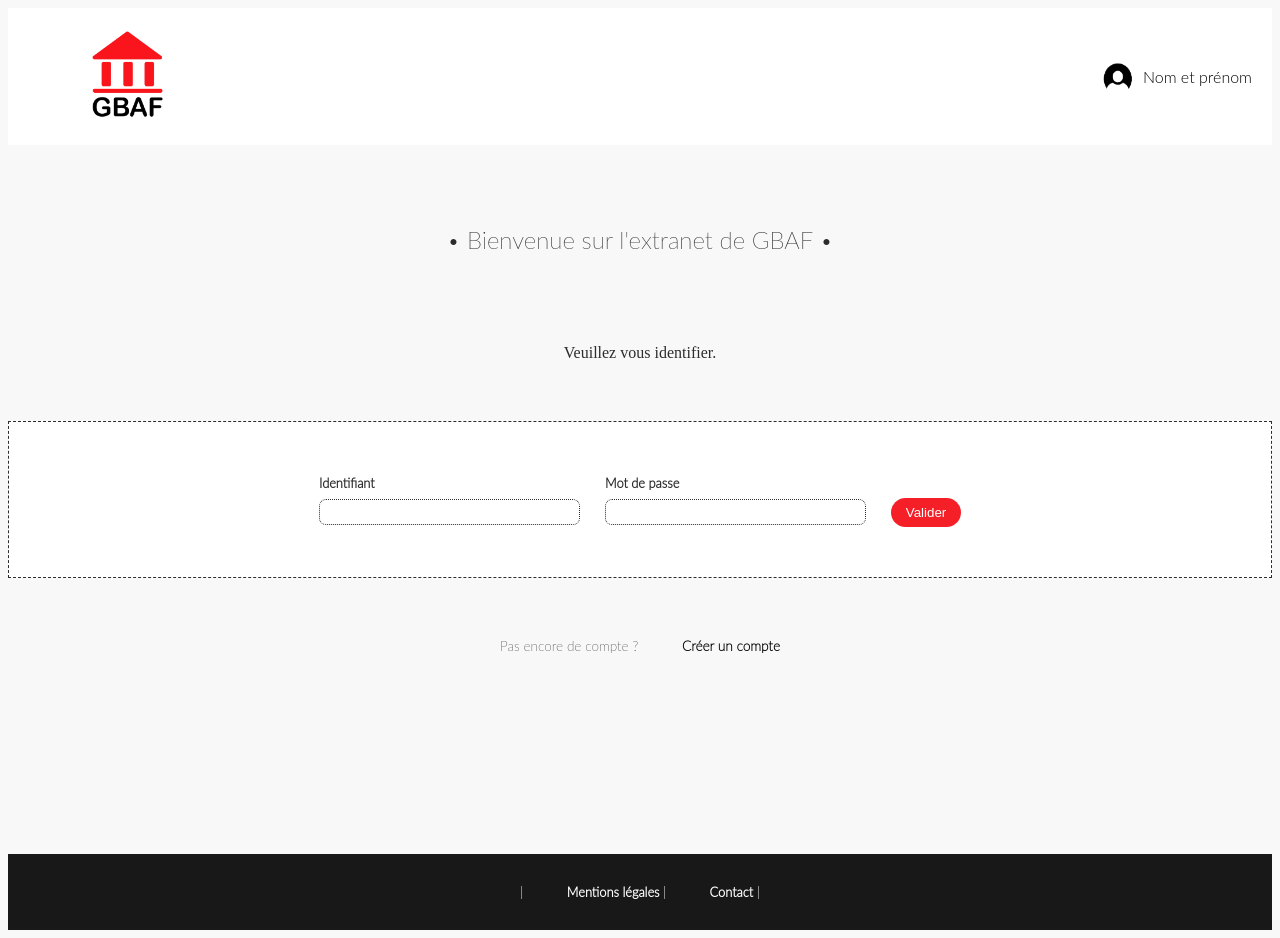
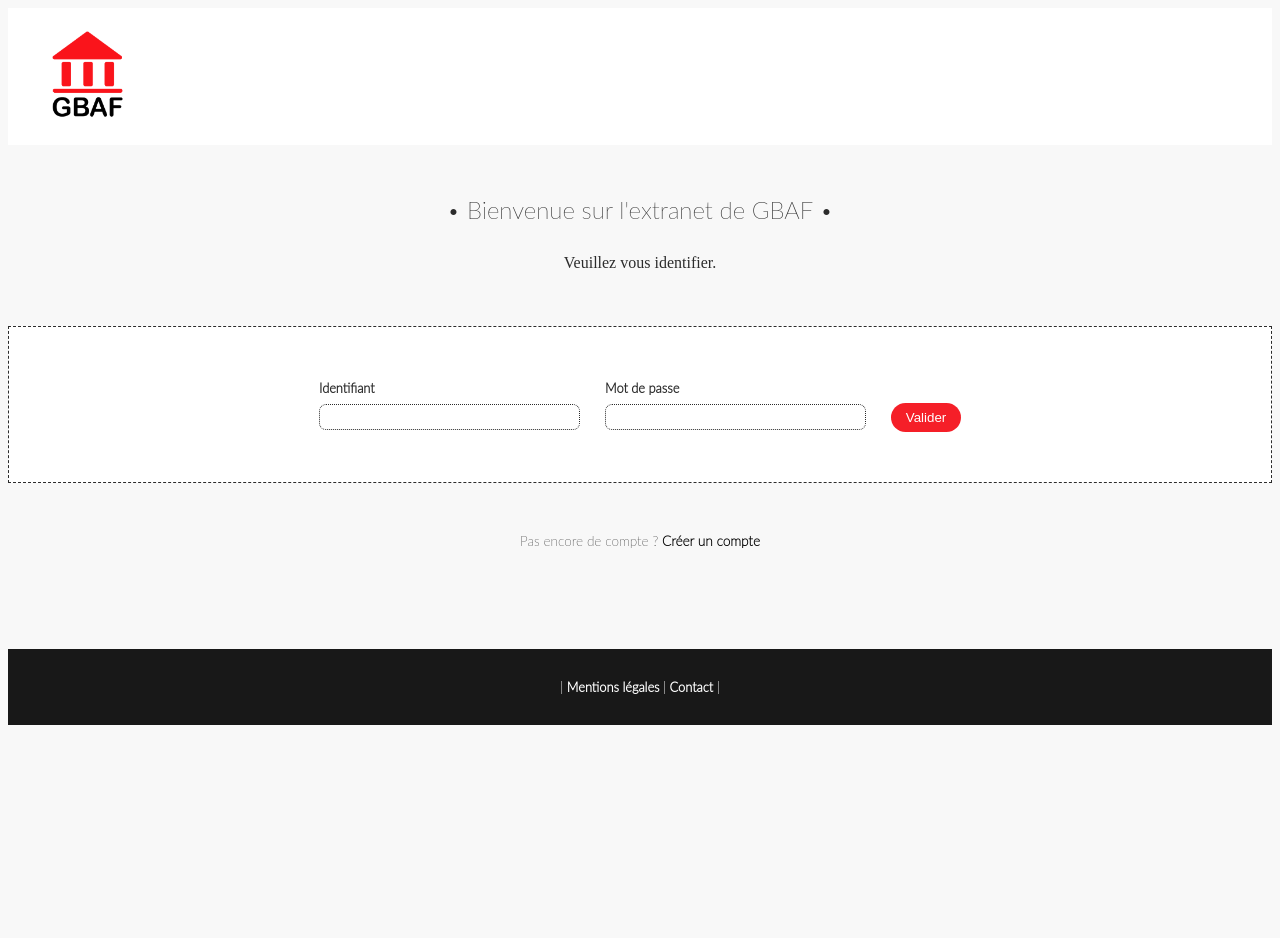
Before and after one commit to anthonykdk/oc_p3, a PHP site: page / in a window 1280 px wide. After the commit the page ends 725 px from the top, so only its background shows below. Run offline with PHP 8.4, Linux system fonts and the light colour scheme; some web fonts are replaced.

Commit message:
Modifications mineures

```diff
--- a/homepage_content.php
+++ b/homepage_content.php
@@ -2,7 +2,7 @@
 
 	<div id="contenu_page">
 		<section id="section_presentation">
-			<h1 id="titre_gbaf">GBAF, Groupement Banque Assurance Français. <br /><em>Le représentant de la profession bancaire et des assureurs en France</em></h1>
+			<h1 id="titre_gbaf">Groupement Banque-Assurance Français <br /><em>Le représentant de la profession bancaire et des assureurs en France.</em></h1>
 			<figure>
 				<img id="image_presentation" src="images/illustration_500x197.jpg" alt="illustration de presentation" />
 			</figure>
@@ -43,7 +43,7 @@ while ($donnees = $reponse->fetch()) // On fait une boucle avec while afin d'aff
 					<p>
 						<?php echo $donnees['description']; ?>
 					</p>
-					<a href="<?php echo $donnees['lien']; ?>">Site web du partenaire</a>
+					<a id="lien_vers_acteur_index" href="<?php echo $donnees['lien']; ?>">Site web du partenaire</a>
 					<a id="lien_lirelasuite" href="#">Lire la suite</a>
 				</div>
 			</div>
--- a/style.css
+++ b/style.css
@@ -44,7 +44,6 @@ a {
 	text-decoration: none;
 	color: black;
 	font-weight: 700;
-	margin-left: 40px;
 }
 
 /* HEADER */
@@ -70,7 +69,7 @@ header {
 }
 
 #nom_prenom_utilisateur {
-	display: flex;
+	display: none;
 	align-items: center;
 	margin-right: 20px;
 }
@@ -109,8 +108,8 @@ label {
 }
 
 #login_welcome {
-	margin-top: 80px;
-	margin-bottom: 40px;
+	margin-top: 50px;
+	margin-bottom: 35px;
 	color: #2C2C2C;
 }
 
@@ -120,7 +119,7 @@ label {
 }
 
 #pleaselogin_text {
-	margin-top: 90px;
+	margin-top: 30px;
 	margin-bottom: 1px;
 	font-family: lato lightitalic;
 	font-weight: 500;
@@ -156,8 +155,8 @@ input {
 
 #login_createaccount {
 	font-family: lato thin;
-	margin-top: 60px;
-	margin-bottom: 200px;
+	margin-top: 50px;
+	margin-bottom: 100px;
 	font-size: 0.85em;
 	color: #2C2C2C;
 }
@@ -208,6 +207,10 @@ input {
 	border: 1px #959595 solid;
 	margin: 10px;
 	padding: 20px;
+}
+
+#lien_vers_acteur_index {
+	margin-left: 40px;
 }
 
 .lien_lirelasuite, #lien_lirelasuite {
```
Also changed, not shown: 3 other files.
